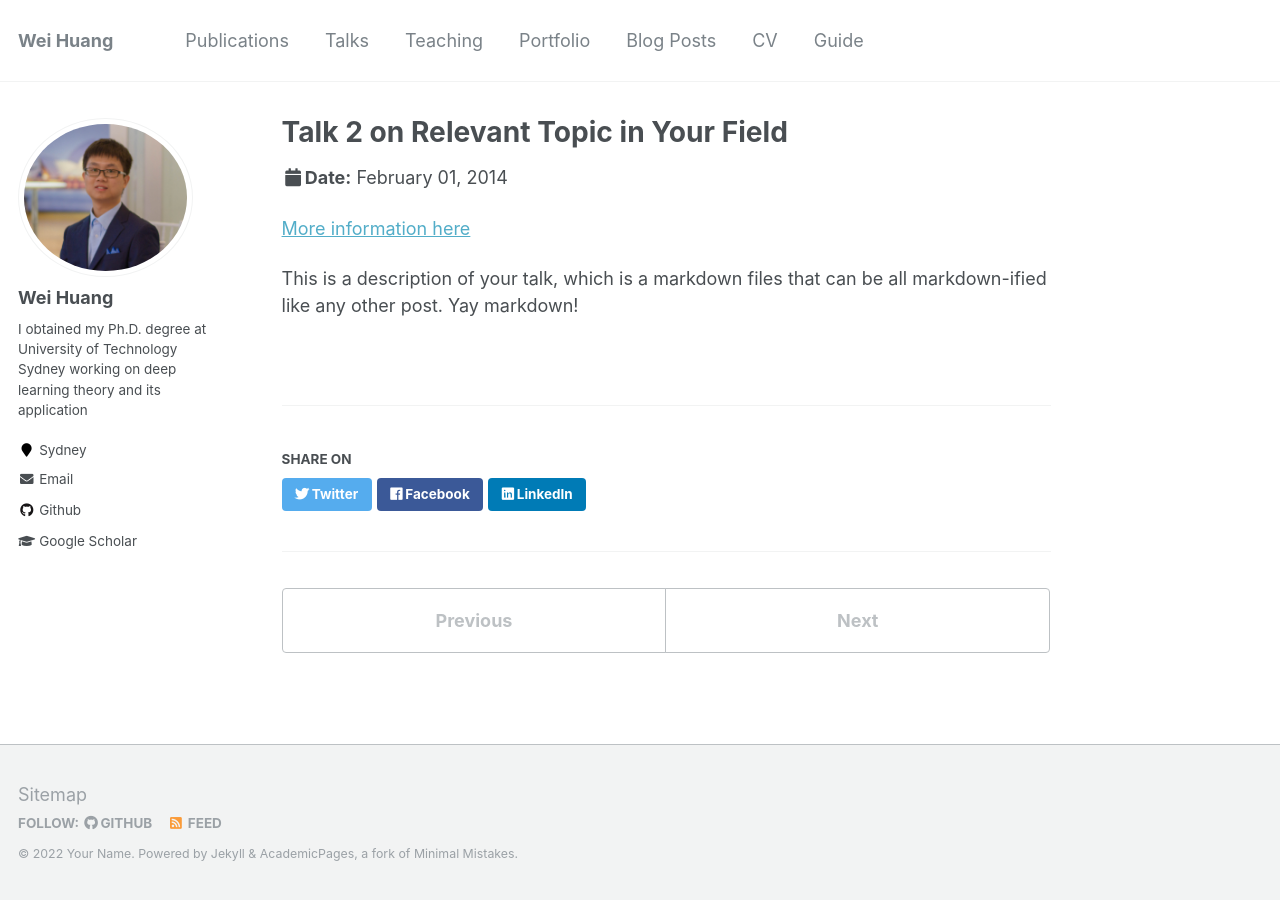
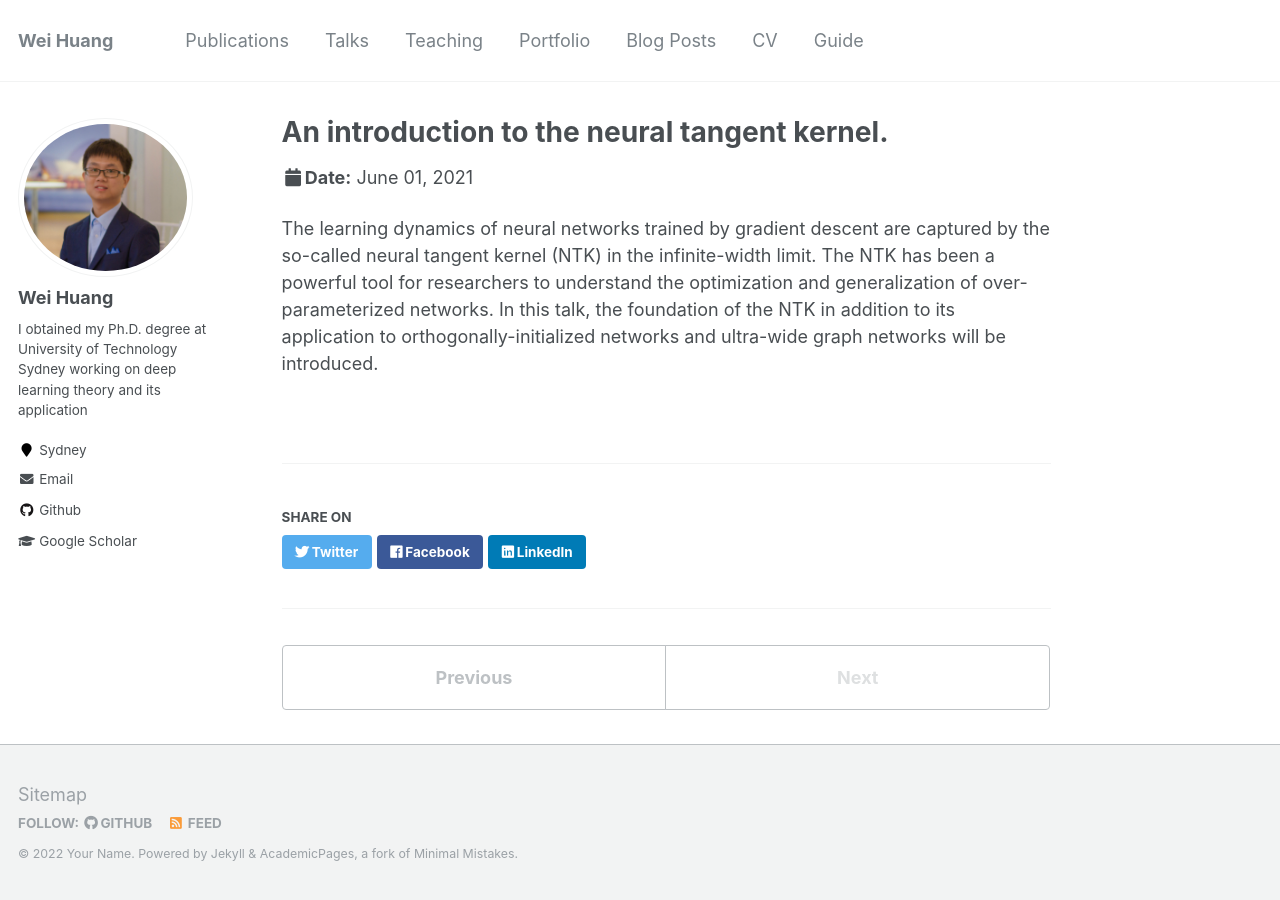
Before and after one commit to WeiHuang05/Weihuang05.github.io, a Jekyll site: the page built from _talks/2014-02-01-talk-2.md, in a window 1280 px wide. Built offline with Jekyll 4.4.1, drawn with Linux system fonts in a browser that asks for light colours.

Commit message:
Update 2014-02-01-talk-2.md

```diff
--- a/_talks/2014-02-01-talk-2.md
+++ b/_talks/2014-02-01-talk-2.md
@@ -1,13 +1,11 @@
 ---
-title: "Talk 2 on Relevant Topic in Your Field"
+title: "An introduction to the neural tangent kernel."
 collection: talks
 type: "Talk"
-permalink: /talks/2014-02-01-talk-2
-venue: "London School of Testing"
-date: 2014-02-01
-location: "London, UK"
+permalink: /talks/2021-06-01-talk-2
+venue: "Monash University, hosted by Prof. Reza Haffari"
+date: 2021-06-01
+location: "Melbourne, Australia"
 ---
 
-[More information here](http://example2.com)
-
-This is a description of your talk, which is a markdown files that can be all markdown-ified like any other post. Yay markdown!
+The learning dynamics of neural networks trained by gradient descent are captured by the so-called neural tangent kernel (NTK) in the infinite-width limit. The NTK has been a powerful tool for researchers to understand the optimization and generalization of over-parameterized networks. In this talk, the foundation of the NTK in addition to its application to orthogonally-initialized networks and ultra-wide graph networks will be introduced.
```
